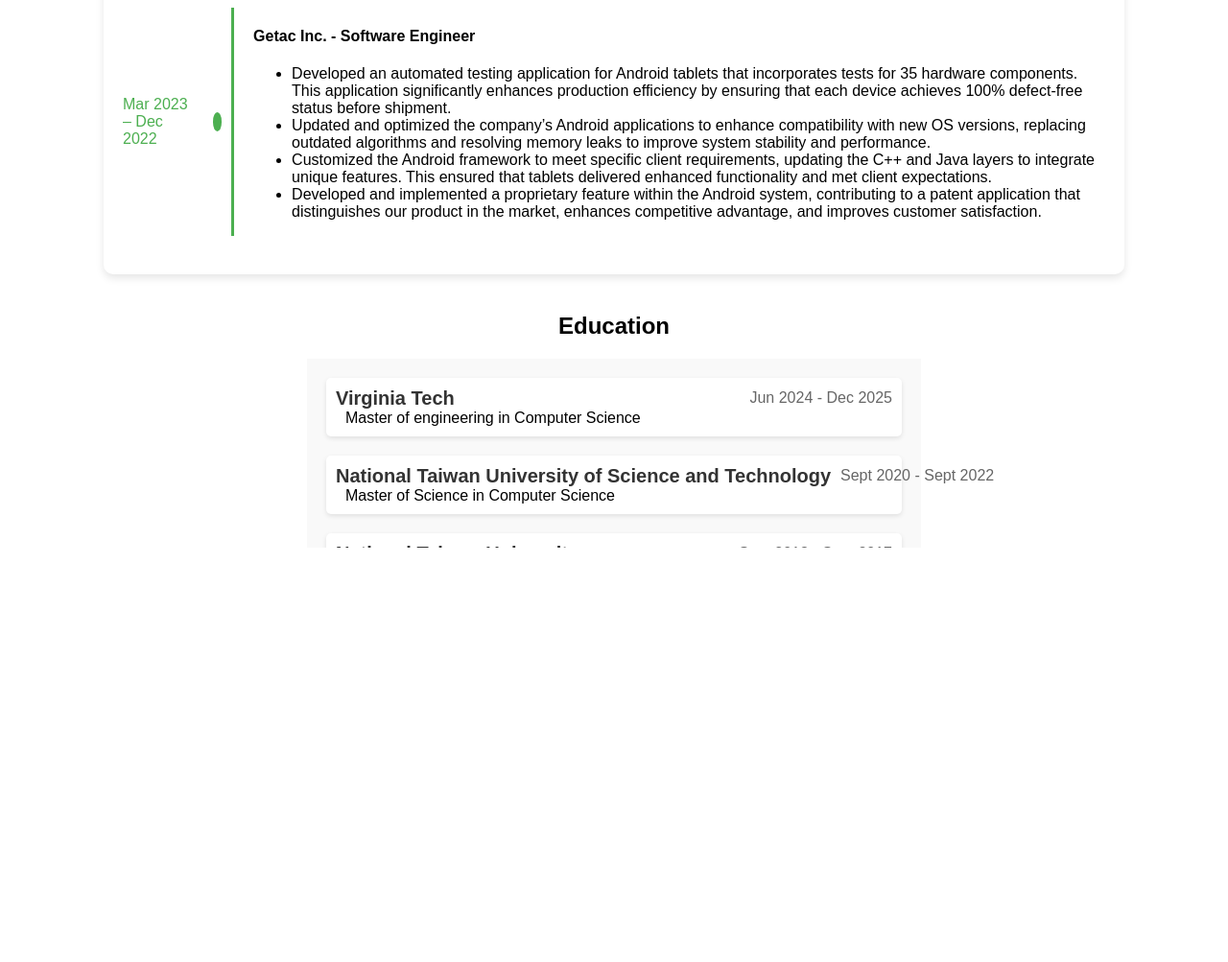
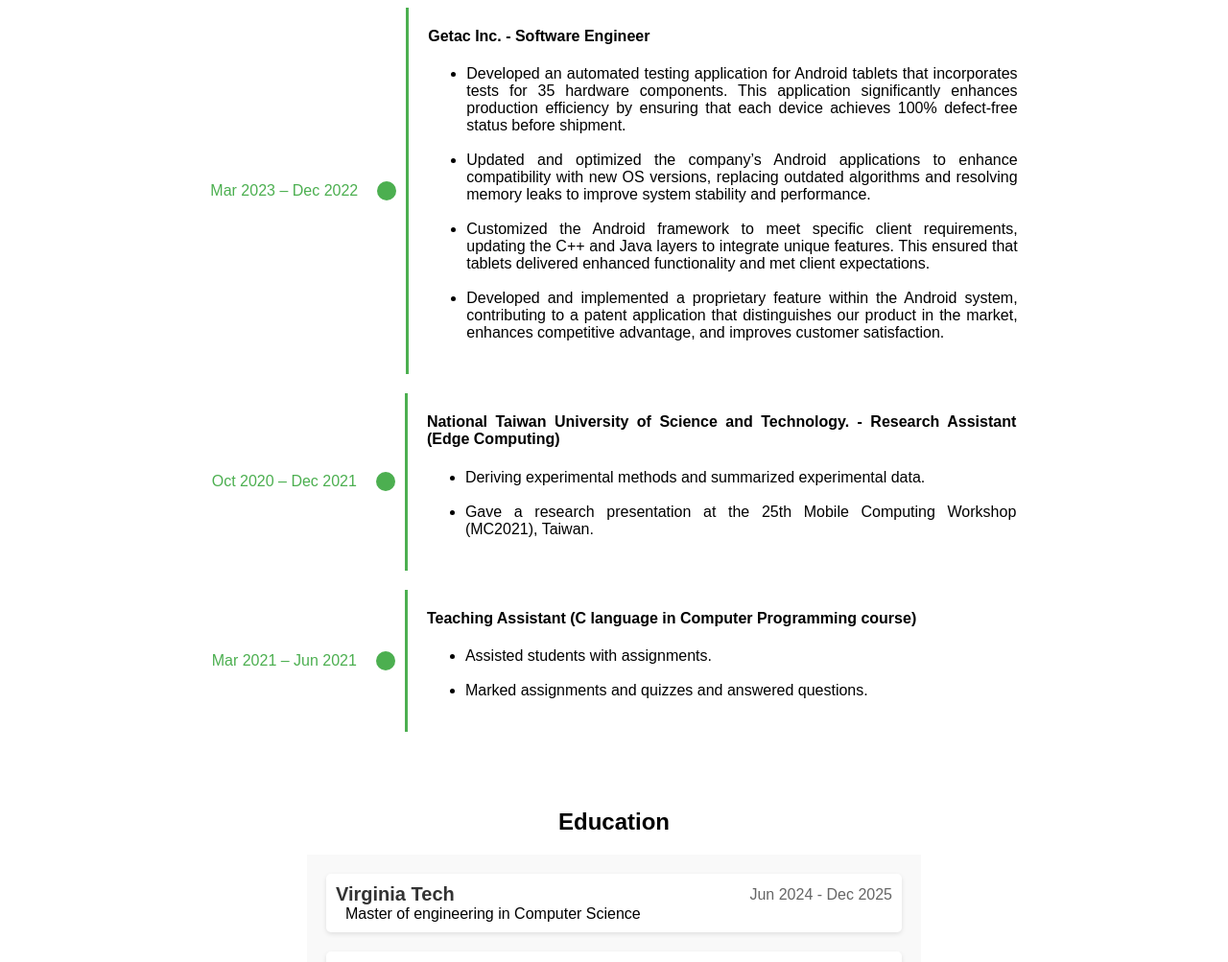
Before and after one commit to cliff15037/cliff-portfolio, a plain HTML site: page index.html in a window 1280 px wide. Shown: the part 700-1703 px from the top of the page at 96% size. Drawn offline with Linux system fonts and the light colour scheme.

Commit message:
Modify experience style and content, remove background color and border, update experience content

```diff
--- a/index.html
+++ b/index.html
@@ -53,16 +53,76 @@
                 <div class="timeline-content">
                     <h4>Getac Inc. - Software Engineer</h4>
                     <ul>
-                        <li>Developed an automated testing application for Android tablets that incorporates tests for 35 hardware components. This application significantly enhances production efficiency by ensuring that each device achieves 100% defect-free status before shipment.</li>
-                        <li>Updated and optimized the company’s Android applications to enhance compatibility with new OS versions, replacing outdated algorithms and resolving memory leaks to improve system stability and performance.</li>
-                        <li>Customized the Android framework to meet specific client requirements, updating the C++ and Java layers to integrate unique features. This ensured that tablets delivered enhanced functionality and met client expectations.</li>
-                        <li>Developed and implemented a proprietary feature within the Android system, contributing to a patent application that distinguishes our product in the market, enhances competitive advantage, and improves customer satisfaction.</li>
+                        <li>
+                            Developed an automated testing application for Android tablets that incorporates tests for 35 hardware components.
+                            This application significantly enhances production efficiency by ensuring that each device achieves 100% defect-free status before shipment.
+                            <br><br>
+                        </li>
+                        <li>
+                            Updated and optimized the company’s Android applications to enhance compatibility with new OS versions,
+                            replacing outdated algorithms and resolving memory leaks to improve system stability and performance.
+                            <br><br>
+                        </li>
+                        <li>
+                            Customized the Android framework to meet specific client requirements,
+                            updating the C++ and Java layers to integrate unique features.
+                            This ensured that tablets delivered enhanced functionality and met client expectations.
+                            <br><br>
+                        </li>
+                        <li>
+                            Developed and implemented a proprietary feature within the Android system,
+                            contributing to a patent application that distinguishes our product in the market,
+                            enhances competitive advantage, and improves customer satisfaction.
+                            <br><br>
+                        </li>
                     </ul>
                 </div>
             </div>
             <!-- 其他经历 -->
         </div>
+
+        <div class="timeline">
+            <div class="timeline-item">
+                <span class="timeline-date">Oct 2020 – Dec 2021</span>
+                <div class="timeline-marker"></div>
+                <div class="timeline-content">
+                    <h4>National Taiwan University of Science and Technology. - Research Assistant (Edge Computing)</h4>
+                    <ul>
+                        <li>
+                            Deriving experimental methods and summarized experimental data.
+                            <br><br>
+                        </li>
+                        <li>
+                            Gave a research presentation at the 25th Mobile Computing Workshop (MC2021), Taiwan.
+                            <br><br>
+                        </li>
+                    </ul>
+                </div>
+            </div>
+        </div>
+
+        <div class="timeline">
+            <div class="timeline-item">
+                <span class="timeline-date">Mar 2021 – Jun 2021</span>
+                <div class="timeline-marker"></div>
+                <div class="timeline-content">
+                    <h4>Teaching Assistant (C language in Computer Programming course)</h4>
+                    <ul>
+                        <li>
+                            Assisted students with assignments.
+                            <br><br>
+                        </li>
+                        <li>
+                            Marked assignments and quizzes and answered questions.
+                            <br><br>
+                        </li>
+                    </ul>
+                </div>
+            </div>
+        </div>
     </section>
+
+
 
 
     <section id="education" class="education-section">
--- a/styles.css
+++ b/styles.css
@@ -69,8 +69,8 @@ footer {
     text-align: left;
     /* background-color: #007BFF; */
     padding: 20px;
-    box-shadow: 0 4px 8px rgba(0, 0, 0, 0.1);
-    border-radius: 10px;
+    /* box-shadow: 0 4px 8px rgba(0, 0, 0, 0.1);
+    border-radius: 10px; */
 }
 
 .timeline {
@@ -102,8 +102,11 @@ footer {
 }
 
 .timeline-content {
+    width: 60%; /* 设置宽度，确保内容部分的稳定布局 */
     padding-left: 20px;
     border-left: 3px solid #4CAF50;
+    word-wrap: break-word; /* 确保长单词也能换行 */
+    text-align: justify;
 }
 
 
```
